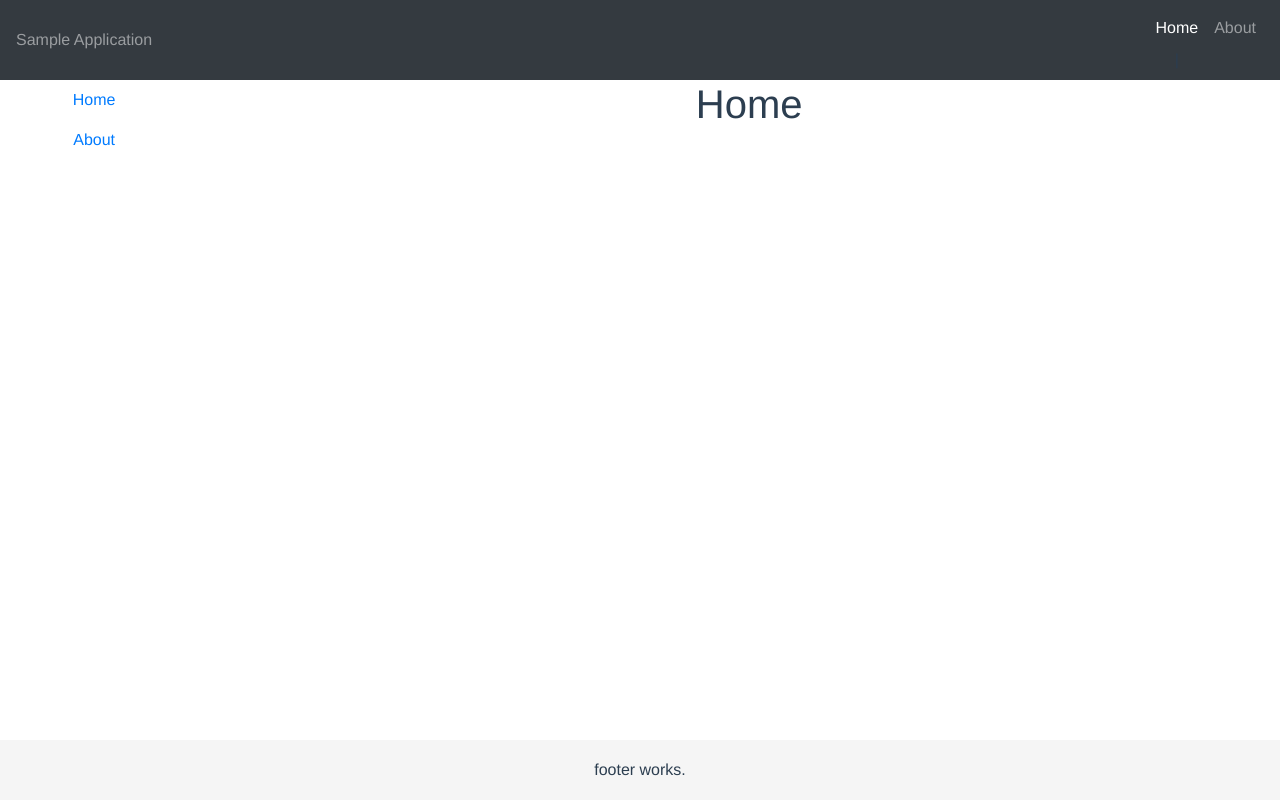
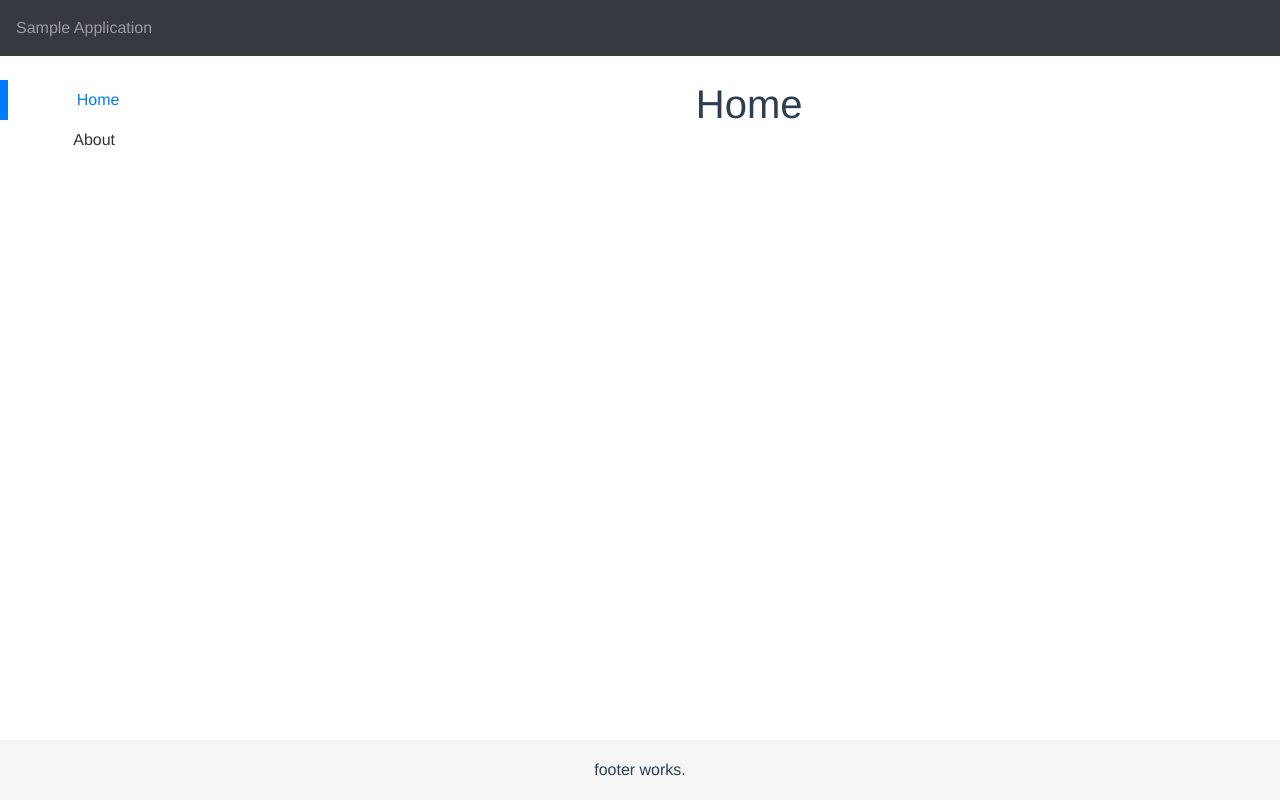
Before and after one commit to myomi/otter, a Vue app: page /#/ in a window 1280 px wide. Built offline with nearby package versions, Linux system fonts and the light colour scheme.

Commit message:
Menu design

```diff
--- a/src/App.vue
+++ b/src/App.vue
@@ -2,11 +2,11 @@
   <div id="app">
     <AppHeader></AppHeader>
     <div class="container-fruid">
-      <div class="row">
-        <div class="col-md-2">
+      <div class="row my-4">
+        <div class="d-none d-md-block col-md-2">
           <AppMenu></AppMenu>
         </div>
-        <div class="col-md-10">
+        <div class="col-12 col-md-10">
           <router-view/>
         </div>
       </div>
--- a/src/layout/Header.vue
+++ b/src/layout/Header.vue
@@ -3,14 +3,6 @@
     <span class="navbar-text">Sample Application</span>
     <div class="collapse navbar-collapse" id="navbarText">
     </div>
-    <ul class="navbar-nav mr-auto">
-      <li class="nav-item active">
-        <router-link to="/" class="nav-link">Home</router-link> |
-      </li>
-      <li class="nav-item">
-        <router-link to="/about" class="nav-link">About</router-link>
-      </li>
-    </ul>
   </nav>
 </template>
 
--- a/src/layout/Menu.vue
+++ b/src/layout/Menu.vue
@@ -11,7 +11,20 @@
 
 <script lang="ts">
 import Vue from 'vue';
+
 export default Vue.extend({
   name: 'AppMenu'
 });
 </script>
+
+<style lang="scss" scoped>
+.nav-link {
+  font-weight: 500;
+  color: #333;
+
+  &.router-link-exact-active {
+    color: #007bff;
+    border-left: 0.5rem solid #007bff;
+  }
+}
+</style>
```
